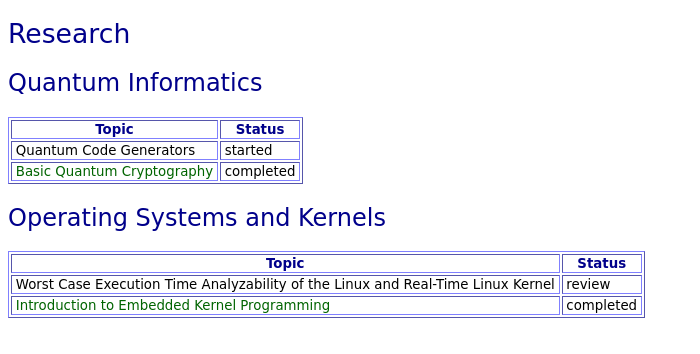
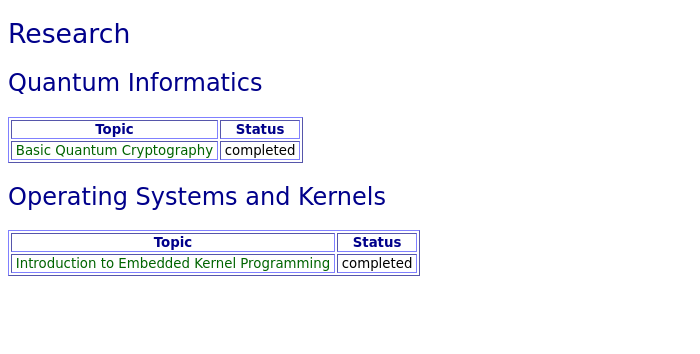
Before and after one commit to gerald-scharitzer/homepage, a plain HTML site: page www.scharitzer.net/research.html in a window 1280 px wide. Shown: the whole page, without its empty margins (0-700 px from the left). Drawn offline with Linux system fonts and the light colour scheme.

```diff
--- a/www.scharitzer.net/research.html
+++ b/www.scharitzer.net/research.html
@@ -17,10 +17,6 @@
 				<th>Status</th>
 			</tr>
 			<tr>
-				<td>Quantum Code Generators</a></td>
-				<td>started</td>
-			</tr>
-			<tr>
 				<td><a href="Basic%20Quantum%20Cryptography.pdf">Basic Quantum Cryptography</a></td>
 				<td>completed</td>
 			</tr>
@@ -32,10 +28,6 @@
 				<th>Status</th>
 			</tr>
 			<tr>
-				<td>Worst Case Execution Time Analyzability of the Linux and Real-Time Linux Kernel</td>
-				<td>review</td>
-			</tr>
-			<tr>
 				<td><a href="intro-kernel-prog.pdf">Introduction to Embedded Kernel Programming</a></td>
 				<td>completed</td>
 			</tr>
--- a/www.scharitzer.net/q-comp.html
+++ b/www.scharitzer.net/style-light.css
@@ -1,30 +1,52 @@
-<!DOCTYPE html>
-<html>
-	<head>
-		<title>Quantum Computing</title>
-		<meta charset="utf-8"/>
-		<style>
-			@import url(style.css);
-		</style>
-	</head>
-	<body>
-		<p>There are at least the following quantum processors.</p>
-		<h1>Universal Quantum Processors</h1>
-		<table>
-			<tr><th>Manufacturer</th><th>Processor</th><th>Qubit Count</th></tr>
-			<tr><td>Google</td><td>Bristlecone</td><td>72</td></tr>
-			<tr><td>IBM</td><td><a href="ibm-q.html">IBM Q</a></td><td>20</td></tr>
-			<tr><td>Intel</td><td>Tangle Lake</td><td>49</td></tr>
-			<tr><td>Rigetti</td><td>19Q</td><td>19</td></tr>
-		</table>
-		<h1>Adiabatic Quantum Processors</h1>
-		<table>
-			<tr><th>Manufacturer</th><th>Processor</th><th>Qubit Count</th></tr>
-			<tr><td>D-Wave Systems</td><td>D-Wave 2X</td><td>2048</td></tr>
-		</table>
-		<h1>References</h1>
-		<ul>
-			<li><a href="https://en.wikipedia.org/wiki/List_of_quantum_processors" target="_blank">Wikipedia - List of Quantum Processors</a></li>
-		</ul>
-	</body>
-</html>
+body {
+	color: black;
+	background-color: white;
+	font-family: dejavu sans, verdana, liberation sans, arial;
+	font-size: 10pt;
+	font-weight: normal
+}
+
+h1 {
+	color: darkblue;
+	font-size: 20pt;
+	font-weight: normal
+}
+
+h2 {
+	color: darkblue;
+	font-size: 18pt;
+	font-weight: normal
+}
+
+a { text-decoration-line: none }
+a:link { color: darkgreen }
+a:visited { color: purple }
+a:hover { color: blue }
+a:active { color: red }
+
+table {
+	font-family: dejavu sans, verdana, liberation sans, arial;
+	font-size: 10pt;
+	border-style: outset;
+	border-width: thin;
+	border-color: #8080ff
+}
+
+th {
+	color: darkblue;
+	border-style: inset;
+	border-width: thin;
+	border-color: #8080ff;
+	padding-left: 1mm;
+	padding-right: 1mm
+}
+
+td {
+	border-style: inset;
+	border-width: thin;
+	border-color: #8080ff;
+	padding-left: 1mm;
+	padding-right: 1mm
+}
+
+img { border-width: 0 }
```
Also changed, not shown: www.scharitzer.net/contact.html (+4 -0 lines), www.scharitzer.net/head.html (+0 -1 lines), www.scharitzer.net/index.html (+1 -1 lines), www.scharitzer.net/kernel.html (+0 -2 lines), www.scharitzer.net/nav.html (+1 -0 lines), www.scharitzer.net/resume.html (+2 -2 lines), www.scharitzer.net/home.html (renamed from www.scharitzer.net/intro.html).
